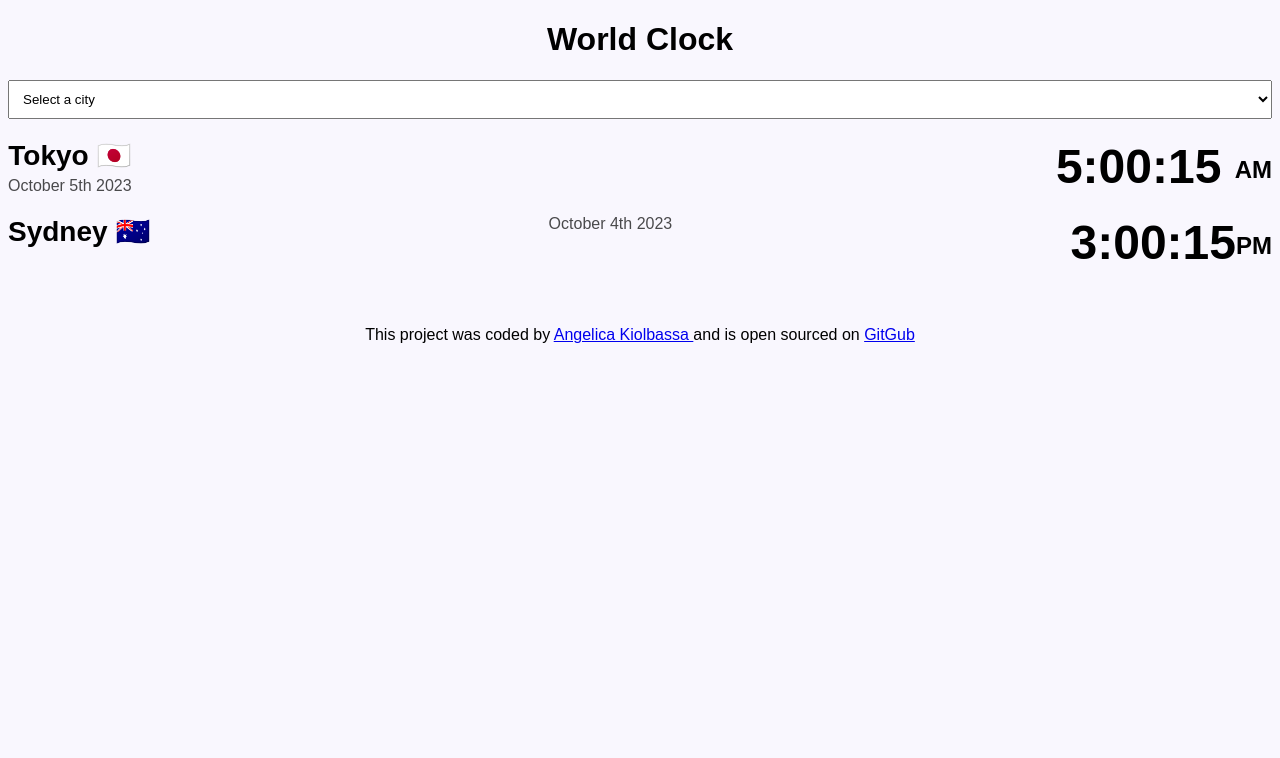
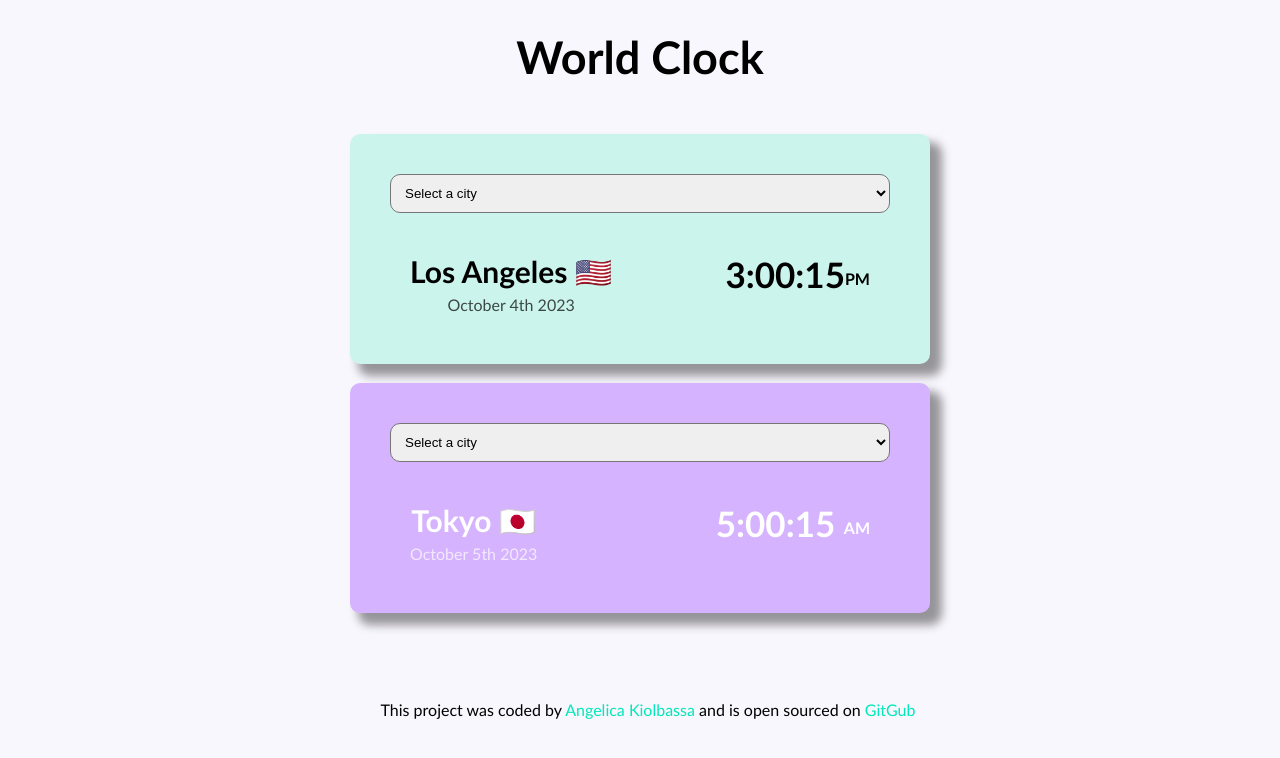
Before and after one commit to Angelica-Kiolbassa/Plus-add-on, a plain HTML site: page index.html in a window 1280 px wide. Drawn offline with nearby package versions, Linux system fonts and the light colour scheme.

Commit message:
styled app
added CSS to style app design

```diff
--- a/app.js
+++ b/app.js
@@ -10,3 +10,16 @@ function showSelectedCity(event) {
 let citySelect = document.querySelector("#city");
 
 citySelect.addEventListener("change", showSelectedCity);
+
+function showSelectedCityTwo(event) {
+  if (event.target.value.length > 0) {
+    let currentTime = moment()
+      .tz(event.target.value)
+      .format("dddd, MMMM D, YYYY h:mm A");
+
+    alert(`It is ${currentTime} in ${event.target.value}`);
+  }
+}
+let cityTwoSelect = document.querySelector("#cityTwo");
+
+cityTwoSelect.addEventListener("change", showSelectedCity);
--- a/index.html
+++ b/index.html
@@ -12,26 +12,40 @@
   <body>
     <h1>World Clock</h1>
     <div class="container" id="container-one">
-      <select name="" id="city">
+         <select name="" id="cityTwo">
+        <option value="select">Select a city</option>
+        <option value="America/Whitehorse">Whitehorse 🇨🇦</option>
+        <option value="America/Los_Angeles">Los Angeles 🇺🇸</option>
+        <option value="America/New_York">New York 🇺🇸</option>
+      </select>
+
+     <div class="cityOne">
+        <div>
+          <h2>Los Angeles 🇺🇸</h2>
+          <div class="date">October 4th 2023</div>
+        </div>
+        <div class="time">3:00:15<small>PM</small></div>
+      </div>
+    </div>
+
+<br />
+
+<div class="container" id="container-two">
+       <select name="" id="city">
         <option value="select">Select a city</option>
         <option value="Europe/Paris">Paris 🇫🇷</option>
         <option value="Asia/Tokyo">Tokyo 🇯🇵</option>
         <option value="Australia/Sydney">Sydney 🇦🇺</option>
       </select>
 
-      <div class="city">
+     <div class="cityTwo">
         <div>
           <h2>Tokyo 🇯🇵</h2>
           <div class="date">October 5th 2023</div>
         </div>
         <div class="time">5:00:15 <small>AM</small></div>
       </div>
-      <div class="city">
-        <h2>Sydney 🇦🇺</h2>
-        <div class="date">October 4th 2023</div>
-        <div class="time">3:00:15<small>PM</small></div>
-      </div>
-    </div>
+      </div></div>
     <br />
     <br />
     <footer>
--- a/style.css
+++ b/style.css
@@ -1,34 +1,52 @@
 body {
   text-align: center;
   background: #f9f7fe;
-  font-family: sans-serif;
+  font-family: "Trebuchet MS", "Lucida Sans Unicode", "Lucida Grande",
+    "Lucida Sans", Arial, sans-serif;
+}
+footer {
+  position: fixed;
+  bottom: 0;
+  width: 100%;
+  height: 100px;
+}
+
+h1 {
+  margin-bottom: 50px;
+  font-size: 45px;
 }
 
 h2 {
   margin: 0 0 5px;
-  font-size: 28px;
+  font-size: 30px;
 }
 
 select {
   display: block;
   width: 100%;
   padding: 10px;
+  border-radius: 10px;
 }
 
-.container-one {
-  max-width: 600px;
-  margin: 0 auto;
-  background: white;
-  padding: 30px;
-  box-shadow: 10px 10px 10px rgba(0, 0, 0, 0.4);
-  border-radius: 10px;
-  margin: 60px;
+a {
+  text-decoration: none;
+  color: #00e8b9;
 }
 
-.city {
+.cityOne {
   display: flex;
   justify-content: space-between;
-  margin: 20px 0;
+  margin: 20px;
+  margin-top: 40px;
+  margin-bottom: 10px;
+}
+
+.cityTwo {
+  display: flex;
+  justify-content: space-between;
+  margin: 20px;
+  margin-top: 40px;
+  margin-bottom: 10px;
 }
 
 .date {
@@ -36,12 +54,33 @@ select {
 }
 
 .time {
-  font-size: 48px;
+  font-size: 35px;
   font-weight: bold;
 }
 
 .time small {
-  font-size: 24px;
+  font-size: 16px;
   line-height: 36px;
   vertical-align: middle;
 }
+
+#container-one {
+  background: #cbf4ec;
+  box-shadow: 10px 10px 10px 2px rgba(0.2, 0, 0, 0.4);
+  border-radius: 10px;
+  margin: 40px;
+  margin: 0 auto;
+  max-width: 500px;
+  padding: 40px;
+}
+
+#container-two {
+  background: #d6b3ff;
+  color: #ffffff;
+  box-shadow: 10px 10px 10px 2px rgba(0.2, 0, 0, 0.4);
+  border-radius: 10px;
+  margin: 40px;
+  margin: 0 auto;
+  max-width: 500px;
+  padding: 40px;
+}
```
